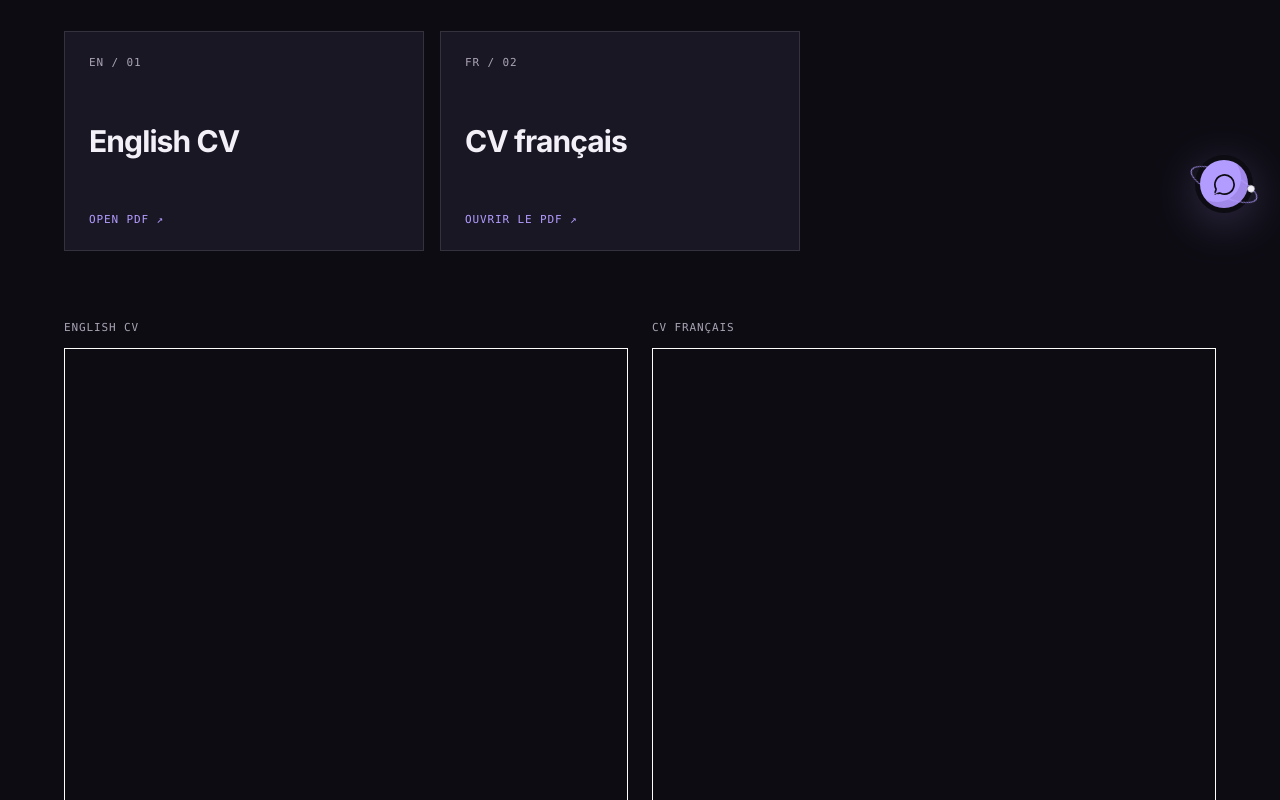
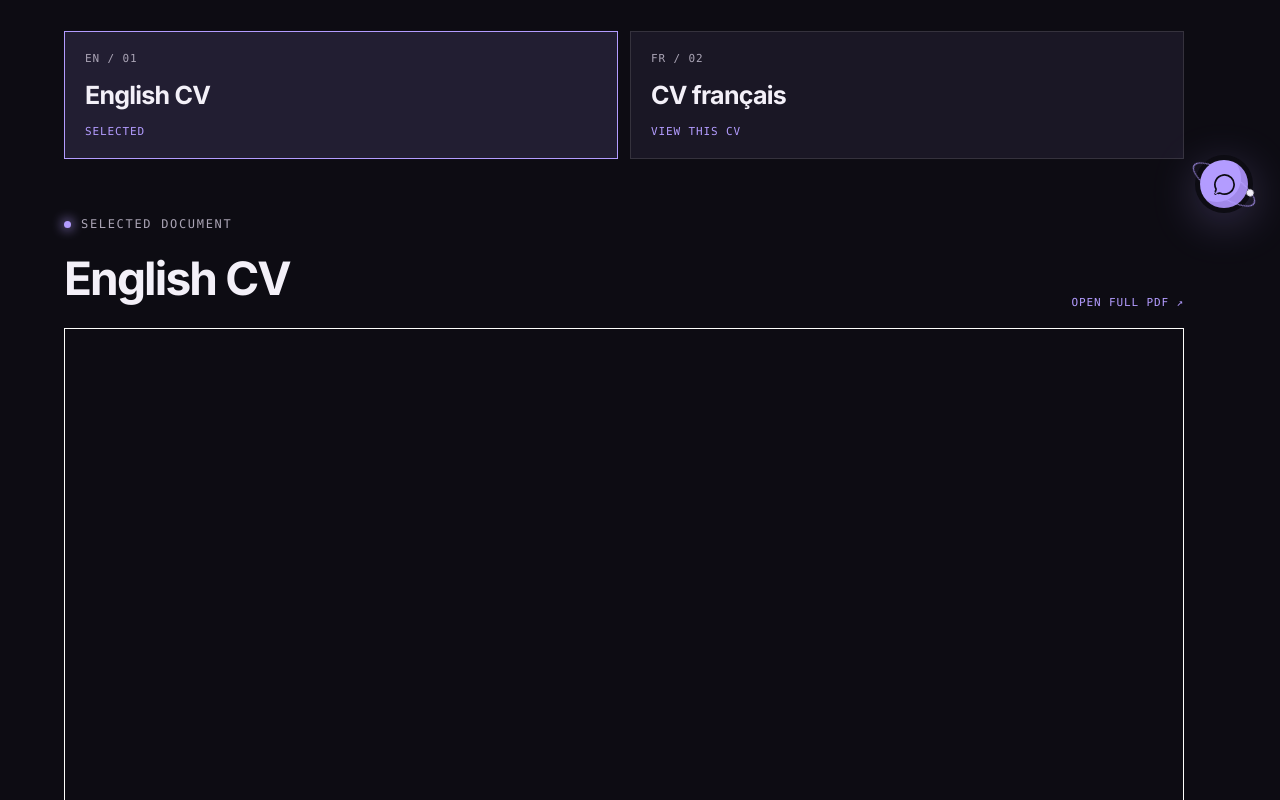
Before and after one commit to Nadjiba-Rahal/nadjiba-portfolio, a Next.js app: page /cv in a window 1280 px wide. Shown: the part 560-1360 px from the top of the page. Built offline with nearby package versions, Linux system fonts and the light colour scheme.

Commit message:
Align project naming and language flow

```diff
--- /dev/null
+++ b/app/cv/cv-viewer.tsx
@@ -0,0 +1,61 @@
+"use client";
+
+import { useState } from "react";
+
+type CvLanguage = "en" | "fr";
+
+const CV_FILES = {
+  en: {
+    label: "English CV",
+    code: "EN / 01",
+    file: "/cv-nadjiba-rahal-en.pdf",
+    open: "Open full PDF",
+  },
+  fr: {
+    label: "CV français",
+    code: "FR / 02",
+    file: "/cv-nadjiba-rahal-fr.pdf",
+    open: "Ouvrir le PDF complet",
+  },
+} as const;
+
+export default function CvViewer() {
+  const [selected, setSelected] = useState<CvLanguage>("en");
+  const cv = CV_FILES[selected];
+
+  return (
+    <section className="cv-viewer" aria-labelledby="cv-viewer-title">
+      <div className="cv-selector" role="tablist" aria-label="Choose a CV">
+        {(Object.keys(CV_FILES) as CvLanguage[]).map((language) => {
+          const option = CV_FILES[language];
+          return (
+            <button
+              key={language}
+              className={`cv-selector-button ${selected === language ? "active" : ""}`}
+              type="button"
+              role="tab"
+              aria-selected={selected === language}
+              onClick={() => setSelected(language)}
+            >
+              <span>{option.code}</span>
+              <strong>{option.label}</strong>
+              <small>{selected === language ? "Selected" : "View this CV"}</small>
+            </button>
+          );
+        })}
+      </div>
+
+      <div className="cv-viewer-heading">
+        <div>
+          <p className="eyebrow">Selected document</p>
+          <h2 id="cv-viewer-title">{cv.label}</h2>
+        </div>
+        <a href={cv.file} target="_blank" rel="noreferrer" className="cv-open-link">
+          {cv.open} <span aria-hidden="true">↗</span>
+        </a>
+      </div>
+
+      <iframe key={cv.file} src={cv.file} title={`${cv.label} preview`} />
+    </section>
+  );
+}
--- a/app/cv/page.tsx
+++ b/app/cv/page.tsx
@@ -1,5 +1,6 @@
 import Link from "next/link";
 import { SiteLanguage } from "../components/site-language";
+import CvViewer from "./cv-viewer";
 
 export const metadata = { title: "CV / Nadjiba Rahal" };
 
@@ -11,20 +12,7 @@ export default function CvPage() {
         <p className="eyebrow">Curriculum vitae</p>
         <h1>The person<br /><em>behind the systems.</em></h1>
         <p className="cv-intro">Choose a version, then keep exploring the work that gives the words context.</p>
-        <div className="cv-options">
-          <a className="cv-card" href="/cv-nadjiba-rahal-en.pdf" target="_blank" rel="noreferrer"><span>EN / 01</span><strong>English CV</strong><small>Open PDF ↗</small></a>
-          <a className="cv-card" href="/cv-nadjiba-rahal-fr.pdf" target="_blank" rel="noreferrer"><span>FR / 02</span><strong>CV français</strong><small>Ouvrir le PDF ↗</small></a>
-        </div>
-        <div className="cv-previews">
-          <section className="cv-preview" aria-labelledby="cv-english-preview">
-            <h2 id="cv-english-preview">English CV</h2>
-            <iframe src="/cv-nadjiba-rahal-en.pdf" title="English CV preview" />
-          </section>
-          <section className="cv-preview" aria-labelledby="cv-french-preview">
-            <h2 id="cv-french-preview">CV français</h2>
-            <iframe src="/cv-nadjiba-rahal-fr.pdf" title="French CV preview" />
-          </section>
-        </div>
+        <CvViewer />
       </div>
     </main>
   );
--- a/app/globals.css
+++ b/app/globals.css
@@ -1140,15 +1140,18 @@ ul {
 .brief-form input:focus, .brief-form select:focus, .brief-form textarea:focus { border-color: var(--accent); }
 .brief-wide { grid-column: 1 / -1; }
 .brief-form .btn { width: fit-content; margin-top: 8px; border: 0; }
-.cv-options { display: grid; grid-template-columns: repeat(2, minmax(0, 360px)); gap: 16px; margin-top: 70px; }
-.cv-card { min-height: 220px; padding: 24px; border: 1px solid var(--line); background: var(--card); display: flex; flex-direction: column; justify-content: space-between; transition: border-color 0.3s ease, transform 0.3s var(--ease); }
-.cv-card:hover { border-color: var(--accent); transform: translateY(-6px); }
-.cv-card span, .cv-card small { color: var(--muted); font: 11px var(--mono); letter-spacing: 0.08em; text-transform: uppercase; }
-.cv-card strong { font-size: 30px; letter-spacing: -0.03em; }
-.cv-card small { color: var(--accent); }
-.cv-previews { display: grid; grid-template-columns: repeat(2, minmax(0, 1fr)); gap: 24px; margin-top: 70px; }
-.cv-preview h2 { margin-bottom: 14px; color: var(--muted); font: 11px var(--mono); letter-spacing: 0.08em; text-transform: uppercase; }
-.cv-preview iframe { display: block; width: 100%; height: min(78vw, 900px); min-height: 620px; border: 1px solid var(--line); background: #fff; }
+.cv-viewer { margin-top: 70px; max-width: 1120px; }
+.cv-selector { display: grid; grid-template-columns: repeat(2, minmax(0, 1fr)); gap: 12px; }
+.cv-selector-button { min-height: 128px; padding: 20px; border: 1px solid var(--line); background: var(--card); display: flex; flex-direction: column; align-items: flex-start; justify-content: space-between; text-align: left; transition: border-color 0.3s ease, background 0.3s ease, transform 0.3s var(--ease); }
+.cv-selector-button:hover, .cv-selector-button.active { border-color: var(--accent); background: var(--accent-dim); }
+.cv-selector-button:hover { transform: translateY(-3px); }
+.cv-selector-button span, .cv-selector-button small { color: var(--muted); font: 11px var(--mono); letter-spacing: 0.08em; text-transform: uppercase; }
+.cv-selector-button strong { font-size: 25px; letter-spacing: -0.03em; }
+.cv-selector-button small { color: var(--accent); }
+.cv-viewer-heading { display: flex; align-items: flex-end; justify-content: space-between; gap: 24px; margin: 52px 0 18px; }
+.cv-viewer-heading h2 { margin-top: 12px; font-size: clamp(28px, 4vw, 46px); letter-spacing: -0.04em; }
+.cv-open-link { color: var(--accent); font-family: var(--mono); font-size: 11px; letter-spacing: 0.08em; text-transform: uppercase; white-space: nowrap; }
+.cv-viewer iframe { display: block; width: 100%; height: min(105vw, 1320px); min-height: 760px; border: 1px solid var(--line); background: #fff; }
 .work-card .stack-row {
   display: flex;
   flex-wrap: wrap;
@@ -1629,7 +1632,10 @@ footer .foot-meta {
   .case-visual { min-height: 58vw; }
   .case-grid { grid-template-columns: 1fr; padding: 60px 0; gap: 20px; }
   .case-copy { padding-top: 0; }
-  .brief-form, .cv-options, .cv-previews { grid-template-columns: 1fr; margin-top: 48px; }
+  .brief-form, .cv-selector { grid-template-columns: 1fr; }
+  .cv-viewer { margin-top: 48px; }
+  .cv-viewer-heading { align-items: flex-start; flex-direction: column; margin-top: 40px; }
+  .cv-viewer iframe { height: 145vw; min-height: 560px; }
   .brief-wide { grid-column: auto; }
   .about-grid { grid-template-columns: 1fr; }
   .section-head { flex-direction: column; align-items: flex-start; }
--- a/app/work/[slug]/page.tsx
+++ b/app/work/[slug]/page.tsx
@@ -5,7 +5,7 @@ import { SiteLanguage } from "../../components/site-language";
 const PROJECTS = {
   ishara: ["ISHARA", "PROJECT / AI PLATFORM", "Algerian Sign Language recognition and translation", "A full-stack ALSL platform that captures camera input, extracts hand and pose landmarks, runs an ONNX model, produces a recognized sign label and renders signs through a 3D avatar.", [".NET 10", "ASP.NET Core", "PostgreSQL", "EF Core", "Next.js", "Three.js", "React Native / Expo", "PyTorch", "MediaPipe", "ONNX Runtime", "Docker", "GitHub Actions"], "/projects/ishara.png"],
   "video-assistant": ["AGENTIC VIDEO ASSISTANT", "PROJECT / AI AGENT", "Idea-to-video generation agent", "An agent that researches information when needed, improves the user's prompt, calls a video-generation API, monitors the asynchronous job and downloads the resulting video.", ["Python", "smolagents", "Gradio", "DuckDuckGo", "Video API", "Pytest", "Docker"], "/projects/agentic-video-assistant.webp"],
-  "enterprise-rag": ["ENTERPRISE RAG ENGINE", "PROJECT / GENAI", "Multilingual document question-answering", "A PDF RAG system that parses documents, chunks and embeds them locally, retrieves context through hybrid search, then generates grounded answers with citations in English, French and Arabic.", ["Python", "FastAPI", "Streamlit", "LangChain", "PyPDFLoader", "Sentence Transformers", "ChromaDB", "Groq Llama-3", "Docker", "Pytest"], "/projects/enterprise-rag.webp"],
+  "enterprise-rag": ["DOCUMENT RAG ENGINE", "PROJECT / GENAI", "Multilingual document question-answering", "A PDF RAG system that parses documents, chunks and embeds them locally, retrieves context through hybrid search, then generates grounded answers with citations in English, French and Arabic.", ["Python", "FastAPI", "Streamlit", "LangChain", "PyPDFLoader", "Sentence Transformers", "ChromaDB", "Groq Llama-3", "Docker", "Pytest"], "/projects/enterprise-rag.webp"],
   ecommerce: ["ENTERPRISE E-COMMERCE PLATFORM", "PROJECT / COMMERCE", "Single-tenant white-label commerce", "A customizable storefront and commerce infrastructure designed for cash-on-delivery businesses and deployment as an individual store.", ["Next.js", "TypeScript", "JavaScript", "Tailwind CSS", "MongoDB Atlas", "Cloudinary", "Vercel"], "/projects/e-commerce.png"],
   "commerce-intelligence": ["REAL-TIME COMMERCE INTELLIGENCE", "PROJECT / REAL-TIME DATA", "Event streaming and analytics engine", "A real-time engine that simulates e-commerce activity, processes events asynchronously, evaluates fraud risk and displays live business telemetry using bounded in-memory stream windows.", ["Python", "asyncio.Queue", "DuckDB", "Streamlit", "Risk engines", "Poisson", "Exponential", "Markov"], "/projects/commerce-fraud.png"],
   "sentiment-bert": ["SENTIMENT ANALYSIS WITH BERT", "ML PIPELINE", "End-to-end NLP classification", "A complete sentiment pipeline: text normalization, WordPiece tokenization, contextual BERT embeddings, classification and evaluation for positive and negative sentiment.", ["Python", "BERT", "Transformers", "WordPiece", "PyTorch", "NLP"], ""],
```
Also changed, not shown: app/page.tsx (+4 -4 lines).
